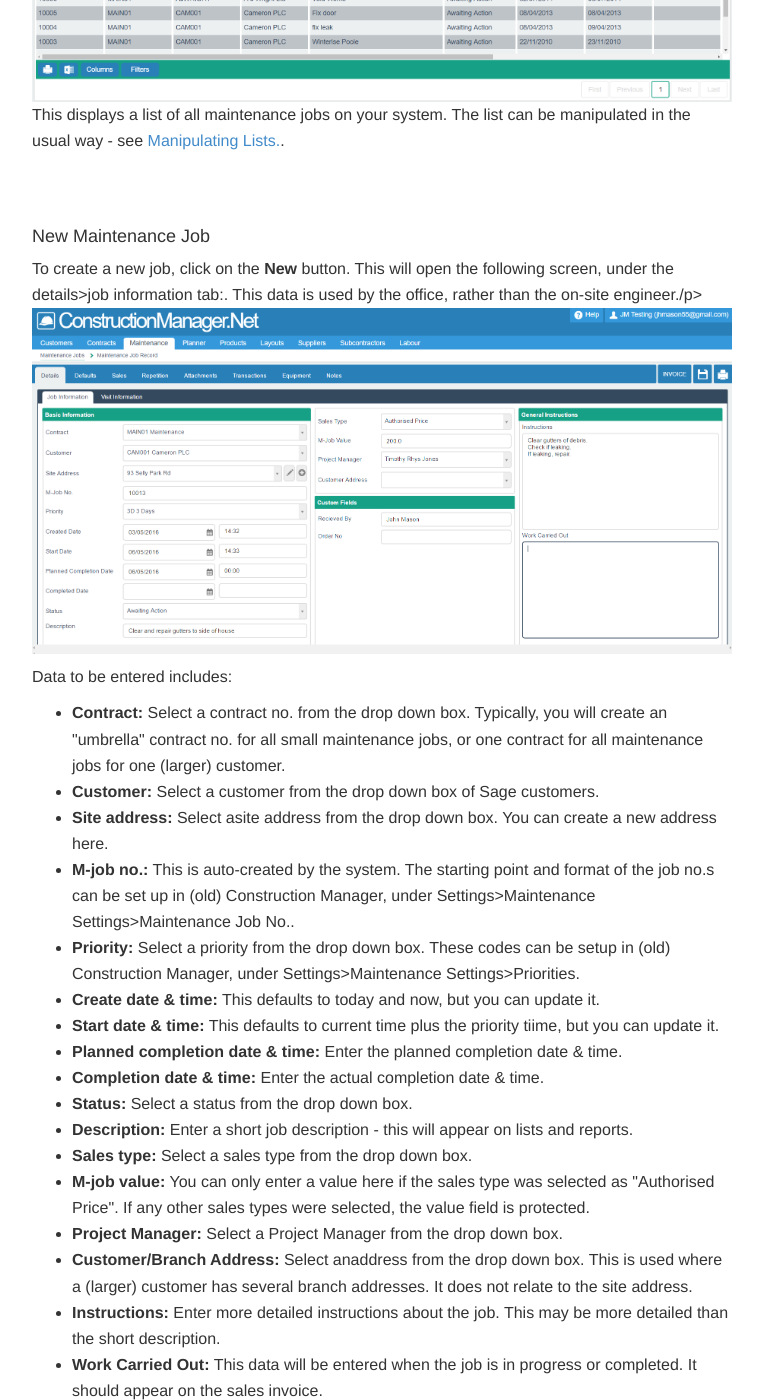
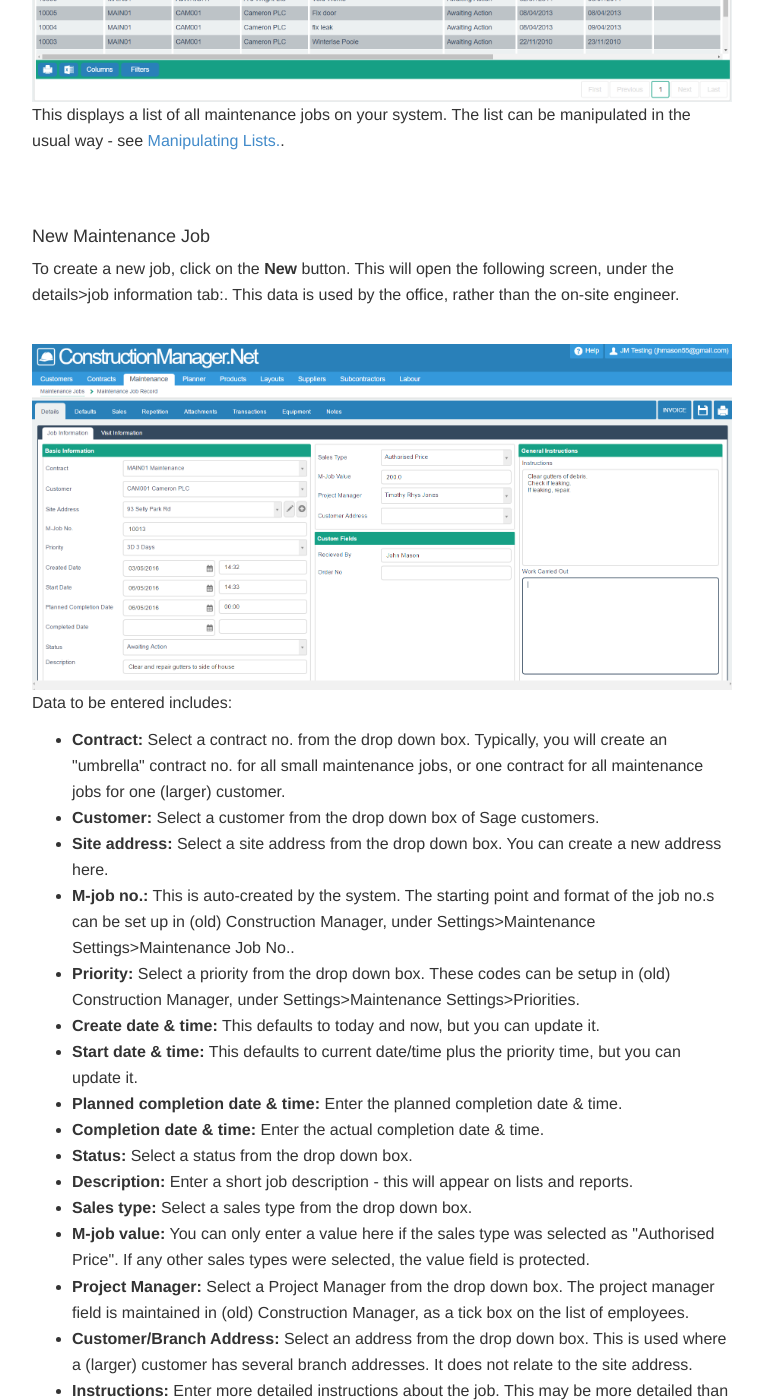
Before and after one commit to JNCSolutions/ConstructionManagerDocs, a Jekyll site: the page built from maintenance.html, in a window 1280 px wide and 1400 px high, scrolled down 1461 px. Shown: the whole window, without its empty margins (258-1021 px from the left). Built offline with Jekyll 4.4.1, drawn with Linux system fonts in a browser that asks for light colours.

Commit message:
Update maintenance.html

```diff
--- a/maintenance.html
+++ b/maintenance.html
@@ -61,7 +61,7 @@ title: Maintenance
       <h4 id="new-mjob">New Maintenance Job</h4>
       <p>To create a new job, click on the <b>New</b> button.
           This will open the following screen, under the details>job information tab:.
-          This data is used by the office, rather than the on-site engineer./p>
+          This data is used by the office, rather than the on-site engineer.</p>
       <br>
       <img src="img/Maintenance_Create_01.PNG" style="width: 100%;">
       <p>Data to be entered includes:</p>
@@ -70,7 +70,7 @@ title: Maintenance
           Typically, you will create an "umbrella" contract no. for all small maintenance jobs,
           or one contract for all maintenance jobs for one (larger) customer.</li>
           <li><b>Customer:</b> Select a customer from the drop down box of Sage customers.</li>
-          <li><b>Site address:</b> Select asite address from the drop down box.
+          <li><b>Site address:</b> Select a site address from the drop down box.
                 You can create a new address here.</li>
           <li><b>M-job no.:</b> This is auto-created by the system.
                   The starting point and format of the job no.s can be set up in (old) Construction Manager,
@@ -79,7 +79,7 @@ title: Maintenance
                   These codes can be setup in (old) Construction Manager,
                   under Settings>Maintenance Settings>Priorities.</li>
           <li><b>Create date & time:</b> This defaults to today and now, but you can update it.</li>
-          <li><b>Start date & time:</b> This defaults to current time plus the priority tiime, but you can update it.</li>
+          <li><b>Start date & time:</b> This defaults to current date/time plus the priority time, but you can update it.</li>
           <li><b>Planned completion date & time:</b> Enter the planned completion date & time.</li>
           <li><b>Completion date & time:</b> Enter the actual completion date & time.</li>
           <li><b>Status:</b> Select a status from the drop down box.</li>
@@ -87,14 +87,14 @@ title: Maintenance
           <li><b>Sales type:</b> Select a sales type from the drop down box.</li>
           <li><b>M-job value:</b> You can only enter a value here if the sales type was selected as "Authorised Price".
                   If any other sales types were selected, the value field is protected.</li>
-          <li><b>Project Manager:</b> Select a Project Manager from the drop down box.</li>
-          <li><b>Customer/Branch Address:</b> Select anaddress from the drop down box.
+          <li><b>Project Manager:</b> Select a Project Manager from the drop down box.
+                  The project manager field is maintained in (old) Construction Manager, as a tick box on the list of employees.</li>
+          <li><b>Customer/Branch Address:</b> Select an address from the drop down box.
                   This is used where a (larger) customer has several branch addresses. It does not relate to the site address.</li>
           <li><b>Instructions:</b> Enter more detailed instructions about the job.
                   This may be more detailed than the short description.</li>
           <li><b>Work Carried Out:</b> This data will be entered when the job is in progress or completed.
                   It should appear on the sales invoice.</li>
-
       </ul
 
 
```
Also changed, not shown: other parts of maintenance.html (+1 -1 lines).
